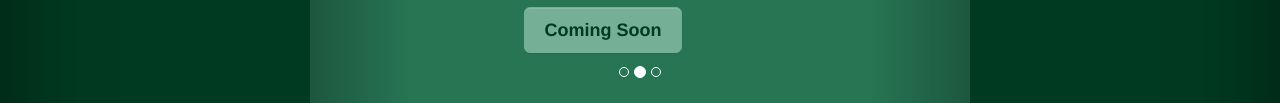
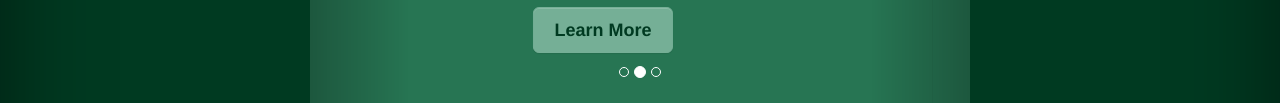
Before and after one commit to jiajun86/jiajun86.github.io, a plain HTML site: page index.html in a window 1280 px wide. Shown: the part 483-586 px from the top of the page. Drawn offline with nearby package versions, Linux system fonts and the light colour scheme.

Commit message:
Update to include link to jQuery UI Bootstrap Custom Dropdownproject page

```diff
--- a/index.html
+++ b/index.html
@@ -62,8 +62,8 @@
                         Bootstrap 2.3.2 styles and Font Awesome 3.2.1 icons
                       </p>
                       <p>
-                        <a href="//github.com/jiajun86/CustomDropdown"
-                           class="btn btn-lg btn-default">Coming Soon</a>
+                        <a href="//jiajun86.github.io/CustomDropdown/"
+                           class="btn btn-lg btn-default">Learn More</a>
                       </p>
                     </div>
                   </div>
```
